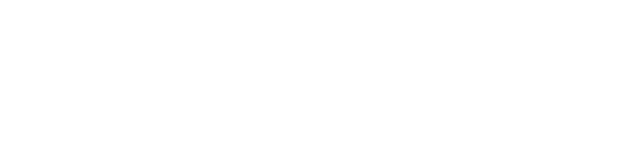
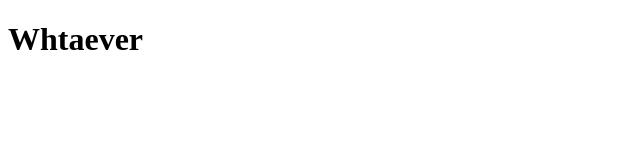
Before and after one commit to iam-shark/Git1, a plain HTML site: page index.html in a window 1280 px wide. Shown: the whole page, without its empty margins (0-640 px from the left). Drawn offline with Linux system fonts and the light colour scheme.

Commit message:
added h1

```diff
--- a/index.html
+++ b/index.html
@@ -4,6 +4,6 @@
         <title>whooo</title>
     </head>
     <body>
-
+      <h1>Whtaever</h1>
     </body>
 </html>
```
